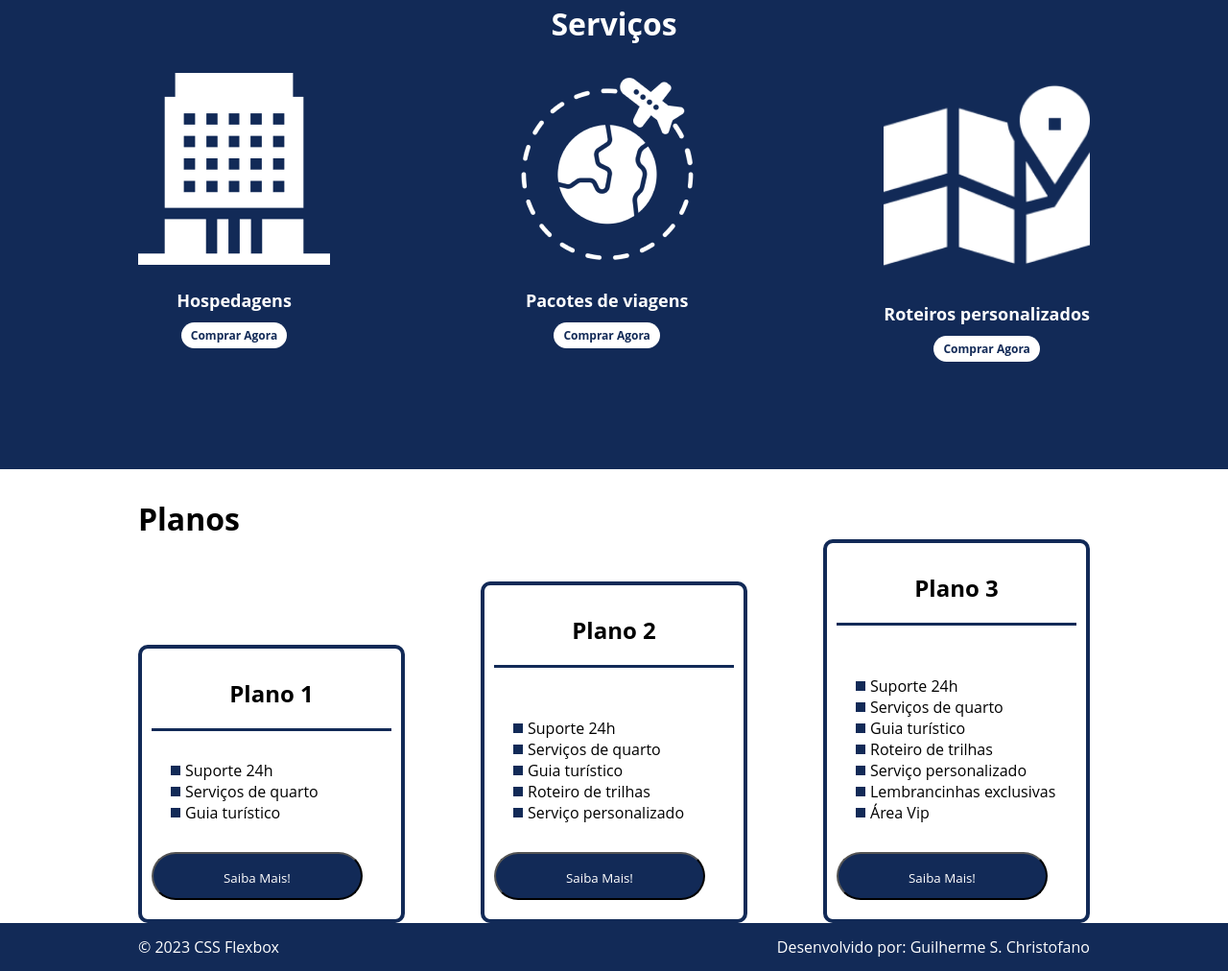
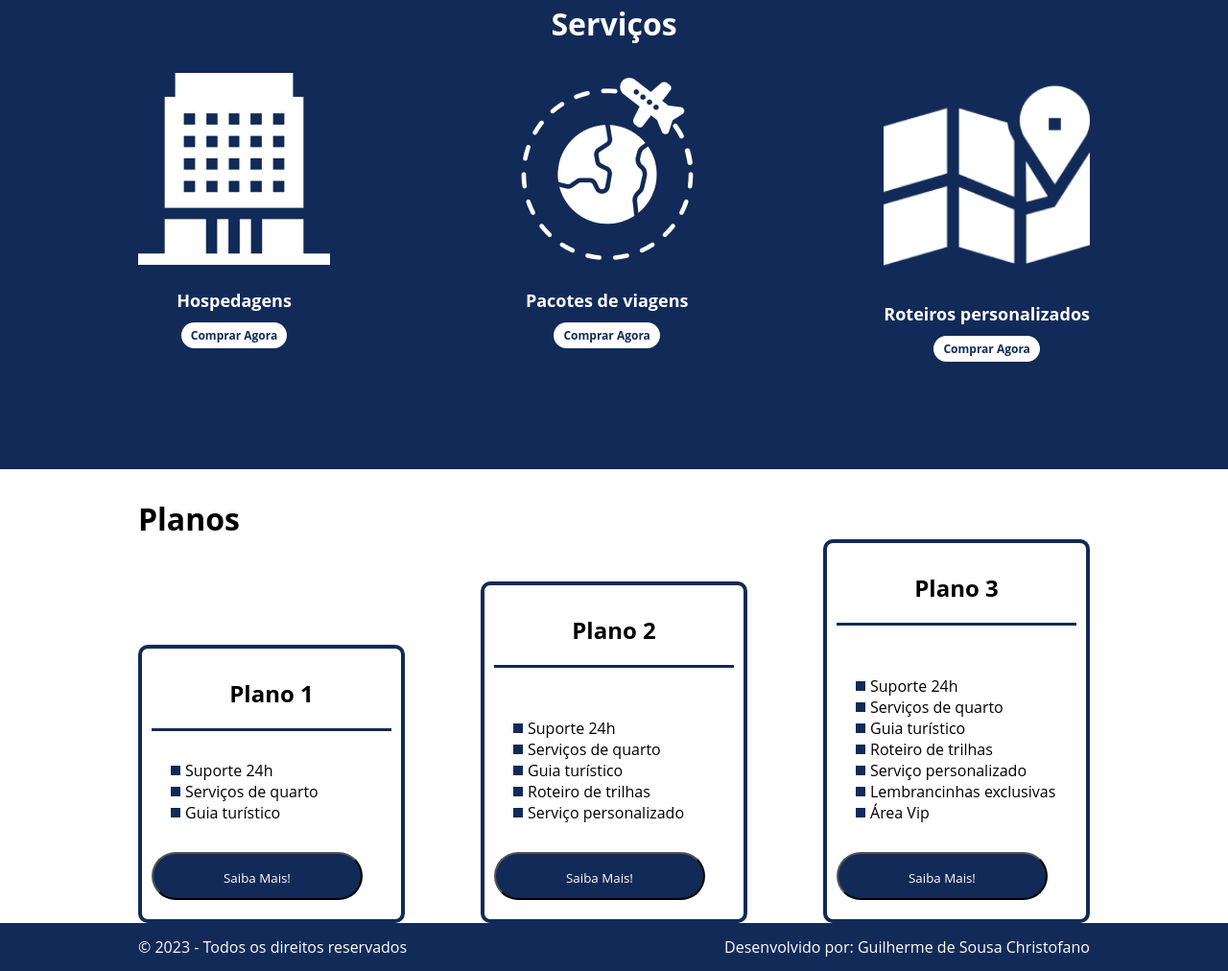
Before and after one commit to Gschristofano/Landing-Page-Turistando, a plain HTML site: page index.html in a window 1280 px wide. Shown: the part 796-1808 px from the top of the page at 96% size. Drawn offline with Linux system fonts and the light colour scheme.

Commit message:
Atualização do index.html

```diff
--- a/index.html
+++ b/index.html
@@ -122,8 +122,8 @@
 
     <footer>
         <div  class="flex-container footer">
-            <p>&copy; 2023 CSS Flexbox</p>
-            <p>Desenvolvido por: Guilherme S. Christofano</p>
+            <p>&copy; 2023 - Todos os direitos reservados</p>
+            <p>Desenvolvido por: Guilherme de Sousa Christofano</p>
         </div>
     </footer>
 </body>
```
